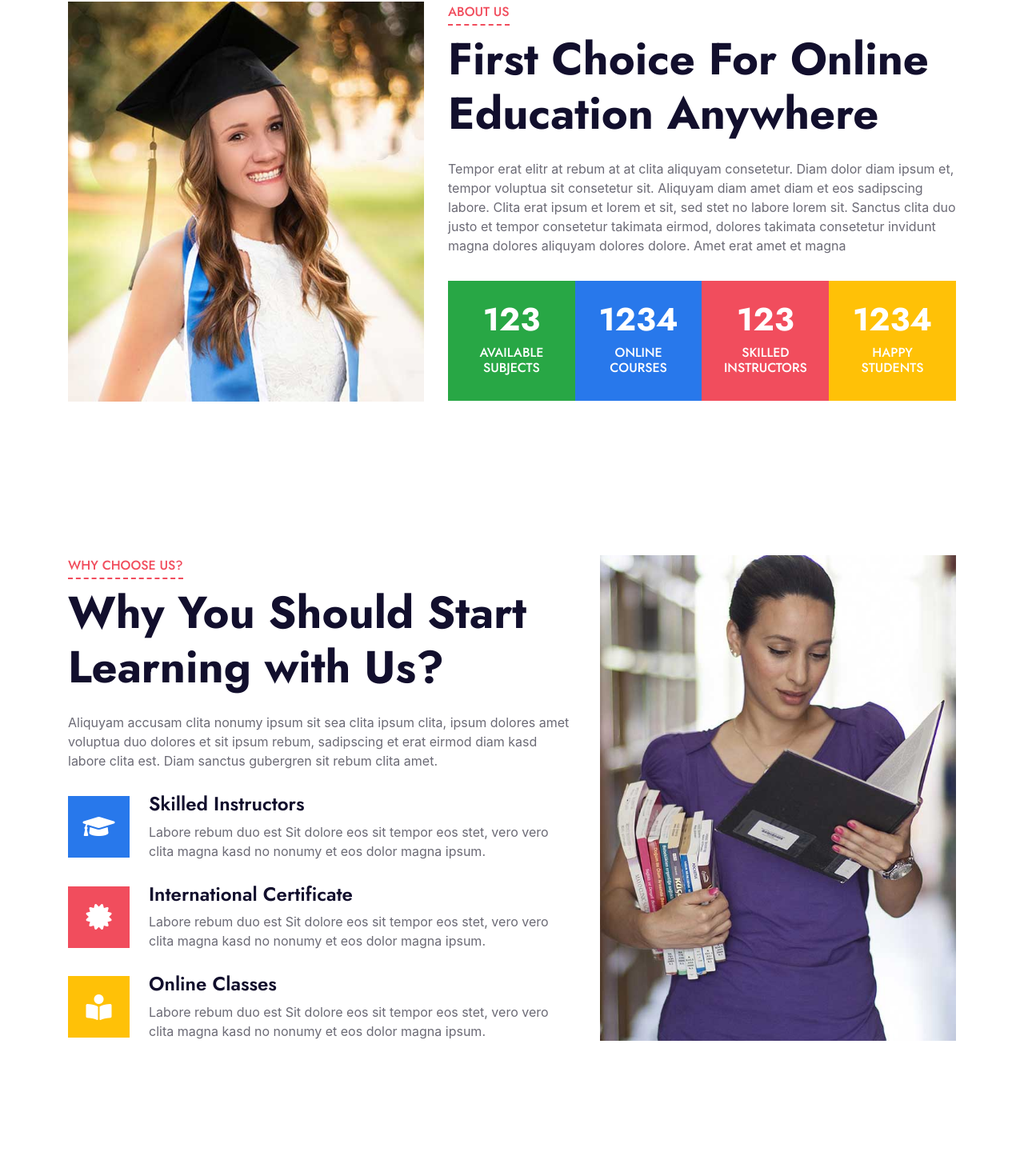
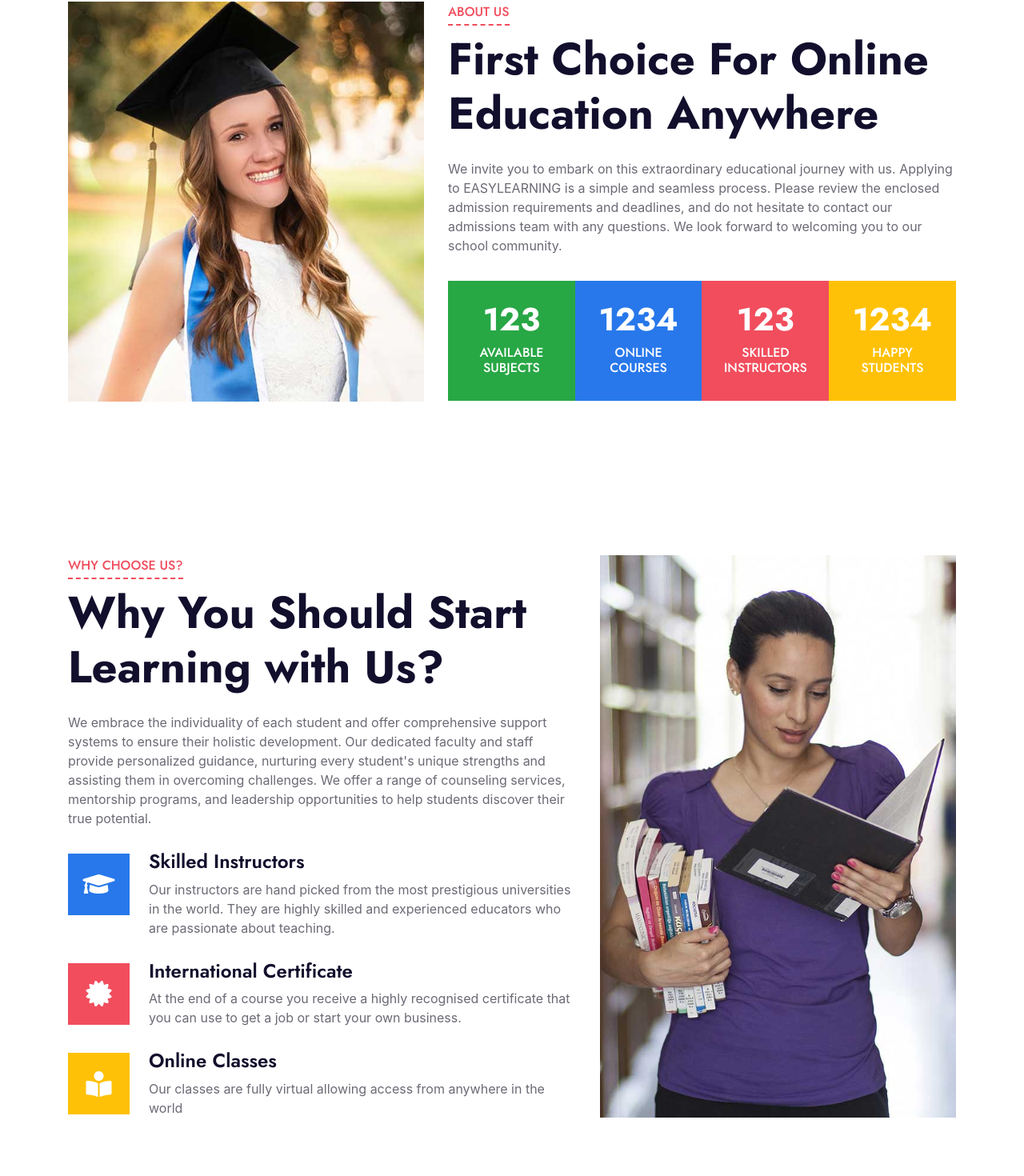
Before and after one commit to Perfectizihirwe/easylearning, a React (Create React App) app: page /about in a window 1280 px wide. Shown: the part 840-2310 px from the top of the page at 80% size. Built offline with nearby package versions, Linux system fonts and the light colour scheme.

Commit message:
Last changes

```diff
--- a/src/pages/About.js
+++ b/src/pages/About.js
@@ -151,13 +151,12 @@ export const About = () => {
                 </h1>
               </div>
               <p>
-                Tempor erat elitr at rebum at at clita aliquyam consetetur. Diam
-                dolor diam ipsum et, tempor voluptua sit consetetur sit.
-                Aliquyam diam amet diam et eos sadipscing labore. Clita erat
-                ipsum et lorem et sit, sed stet no labore lorem sit. Sanctus
-                clita duo justo et tempor consetetur takimata eirmod, dolores
-                takimata consetetur invidunt magna dolores aliquyam dolores
-                dolore. Amet erat amet et magna
+                We invite you to embark on this extraordinary educational
+                journey with us. Applying to EASYLEARNING is a simple and
+                seamless process. Please review the enclosed admission
+                requirements and deadlines, and do not hesitate to contact our
+                admissions team with any questions. We look forward to welcoming
+                you to our school community.
               </p>
               <div class="row pt-3 mx-0">
                 <div class="col-3 px-0">
@@ -219,10 +218,14 @@ export const About = () => {
                 </h1>
               </div>
               <p class="mb-4 pb-2">
-                Aliquyam accusam clita nonumy ipsum sit sea clita ipsum clita,
-                ipsum dolores amet voluptua duo dolores et sit ipsum rebum,
-                sadipscing et erat eirmod diam kasd labore clita est. Diam
-                sanctus gubergren sit rebum clita amet.
+                We embrace the individuality of each student and offer
+                comprehensive support systems to ensure their holistic
+                development. Our dedicated faculty and staff provide
+                personalized guidance, nurturing every student's unique
+                strengths and assisting them in overcoming challenges. We offer
+                a range of counseling services, mentorship programs, and
+                leadership opportunities to help students discover their true
+                potential.
               </p>
               <div class="d-flex mb-3">
                 <div class="btn-icon bg-primary mr-4">
@@ -231,9 +234,9 @@ export const About = () => {
                 <div class="mt-n1">
                   <h4>Skilled Instructors</h4>
                   <p>
-                    Labore rebum duo est Sit dolore eos sit tempor eos stet,
-                    vero vero clita magna kasd no nonumy et eos dolor magna
-                    ipsum.
+                    Our instructors are hand picked from the most prestigious
+                    universities in the world. They are highly skilled and
+                    experienced educators who are passionate about teaching.
                   </p>
                 </div>
               </div>
@@ -244,9 +247,9 @@ export const About = () => {
                 <div class="mt-n1">
                   <h4>International Certificate</h4>
                   <p>
-                    Labore rebum duo est Sit dolore eos sit tempor eos stet,
-                    vero vero clita magna kasd no nonumy et eos dolor magna
-                    ipsum.
+                    At the end of a course you receive a highly recognised
+                    certificate that you can use to get a job or start your own
+                    business.
                   </p>
                 </div>
               </div>
@@ -257,9 +260,8 @@ export const About = () => {
                 <div class="mt-n1">
                   <h4>Online Classes</h4>
                   <p class="m-0">
-                    Labore rebum duo est Sit dolore eos sit tempor eos stet,
-                    vero vero clita magna kasd no nonumy et eos dolor magna
-                    ipsum.
+                    Our classes are fully virtual allowing access from anywhere
+                    in the world
                   </p>
                 </div>
               </div>
```
